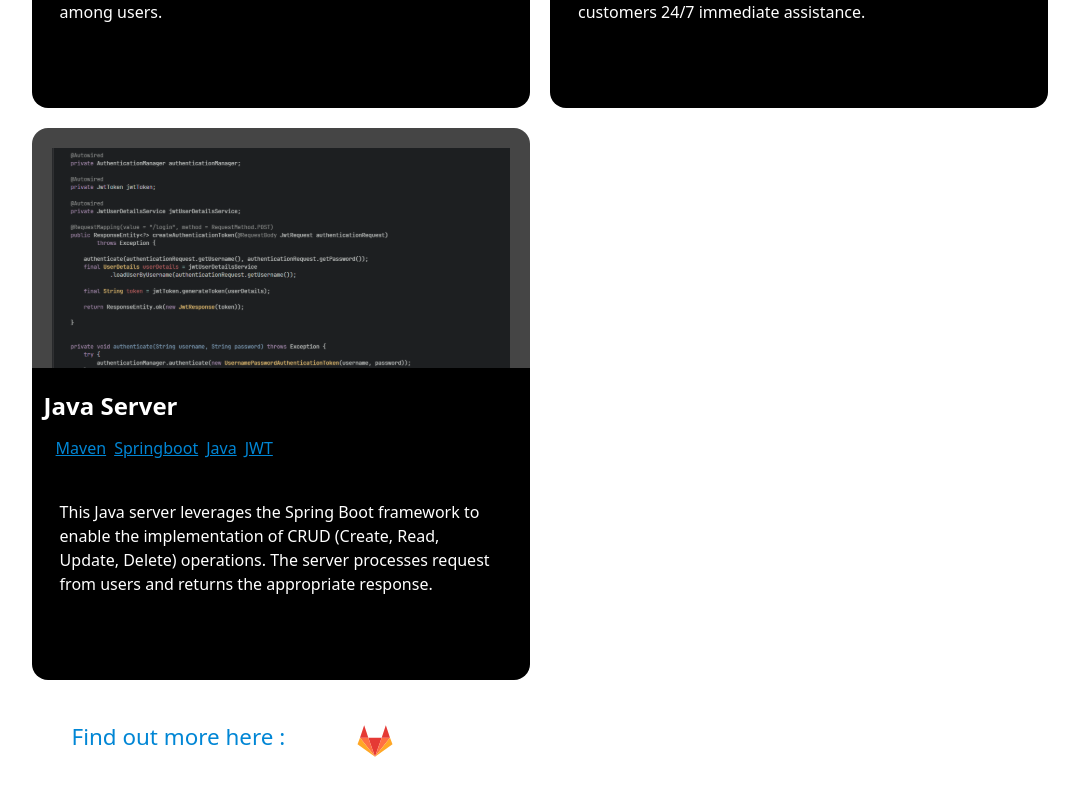
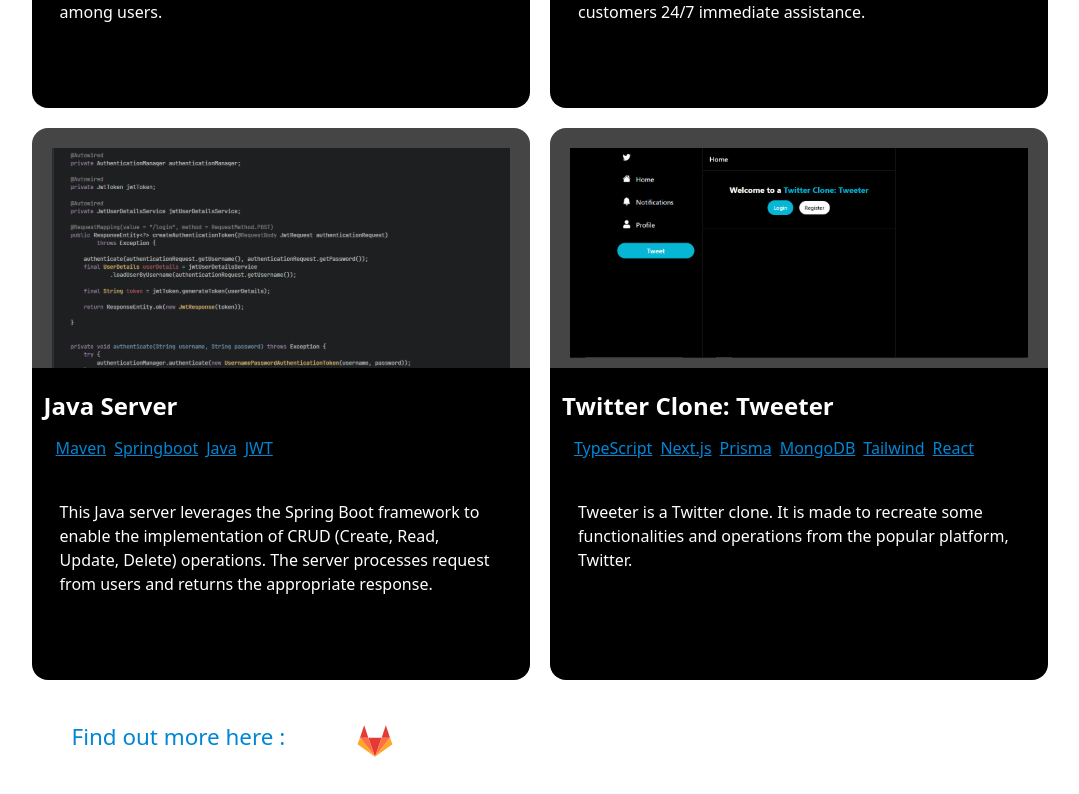
Before and after one commit to suniason/brettgalvez, a Next.js app: page /projects in a window 1280 px wide. Shown: the part 608-1402 px from the top of the page, without its empty margins (110-1189 px from the left). Built offline with nearby package versions, Linux system fonts and the light colour scheme.

Commit message:
added new project entry

```diff
--- a/src/pages/projects.tsx
+++ b/src/pages/projects.tsx
@@ -48,15 +48,15 @@
                 status='Ongoing'
               />
             </Pop>
-            {/* <Pop>
+            <Pop>
               <Card
-                name=''
-                image=''
-                description=''
-                langandtech={[]}
-                status=''
+                name='Twitter Clone: Tweeter'
+                image='/tweeter.svg'
+                description='Tweeter is a Twitter clone. It is made to recreate some functionalities and operations from the popular platform, Twitter.'
+                langandtech={['TypeScript', 'Next.js', 'Prisma', 'MongoDB', 'Tailwind', 'React']}
+                status='Finished'
               />
-            </Pop> */}
+            </Pop>
           </div>
           <Appear>
             <div className=' m-10  rounded-3xl text-center md:text-left'>
```
Also changed, not shown: public/tweeter.svg (added).
